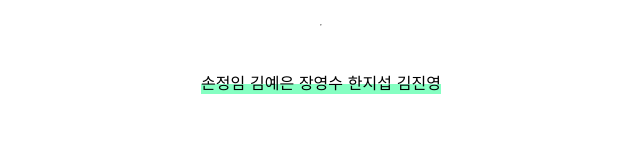
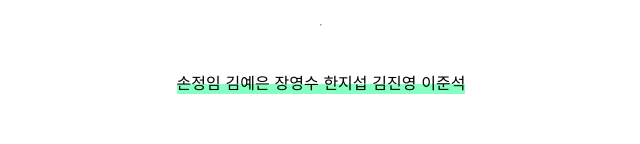
Before and after one commit to melonpenguin/dev, a plain HTML site: page index.html in a window 1280 px wide. Shown: the part 1658-1802 px from the top of the page, without its empty margins (319-959 px from the left). Drawn offline with Linux system fonts and the light colour scheme; a web font is replaced by a local one.

Commit message:
Update visitor list

```diff
--- a/index.html
+++ b/index.html
@@ -75,7 +75,7 @@
     <p class="list">최고의 스타트업 기업 보이저엑스</p>
     <p class="list">방문자 목록</p>
     <hr>
-    <p class="highlight2">손정임 김예은 장영수 한지섭 김진영</p>
+    <p class="highlight2">손정임 김예은 장영수 한지섭 김진영 이준석</p>
 
     <p class="box2"><b>갤러리입니다</b></p>
     <div class="photos">
```
